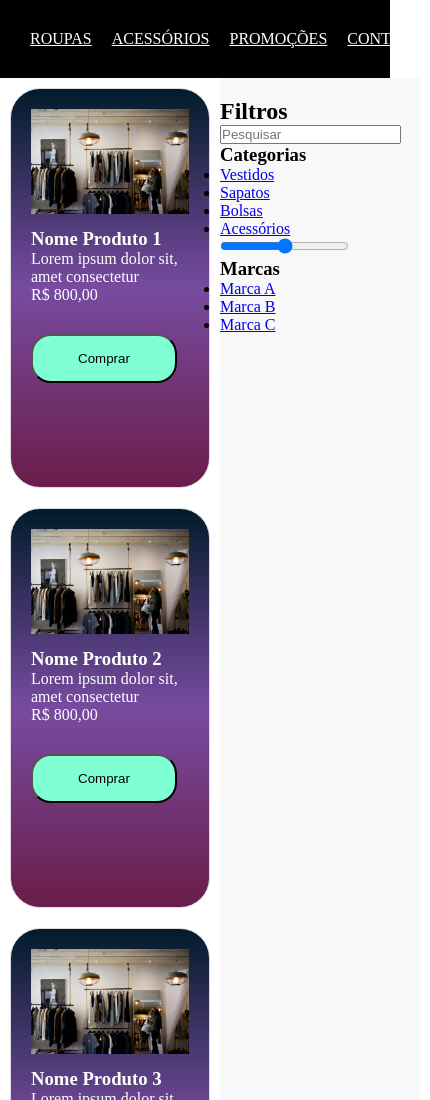
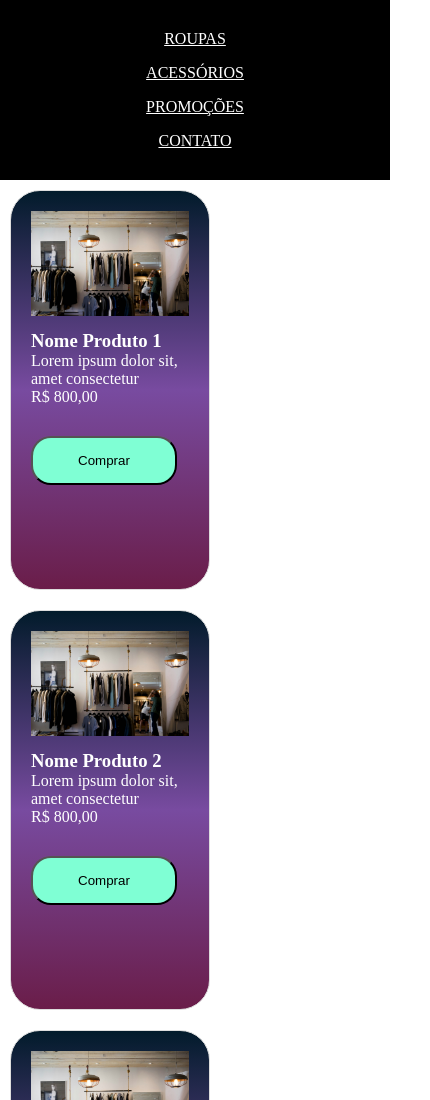
Before and after one commit to hvicente21/Projeto-Loja, a plain HTML site: page index.html in a window 390 px wide. Shown: the top 1100 px of the page, 430 px wide, since content can reach past the window. Drawn offline with Linux system fonts and the light colour scheme.

Commit message:
responsividade

```diff
--- a/src/css/estilo.css
+++ b/src/css/estilo.css
@@ -102,3 +102,23 @@ footer{
     color:#fff;
     text-decoration: none;
 }
+/* /reponsividade/ */
+@media(max-width:768px){
+    header nav ul{
+        display: flex;
+        flex-direction: column;
+        gap:1rem;
+        align-items: center;
+    }
+    header nav ul li{
+        margin: 0;
+    }
+    #conteudo{
+        grid-template-columns: 1fr;
+    }
+    aside{
+        display: none;
+
+    }
+
+}
```
